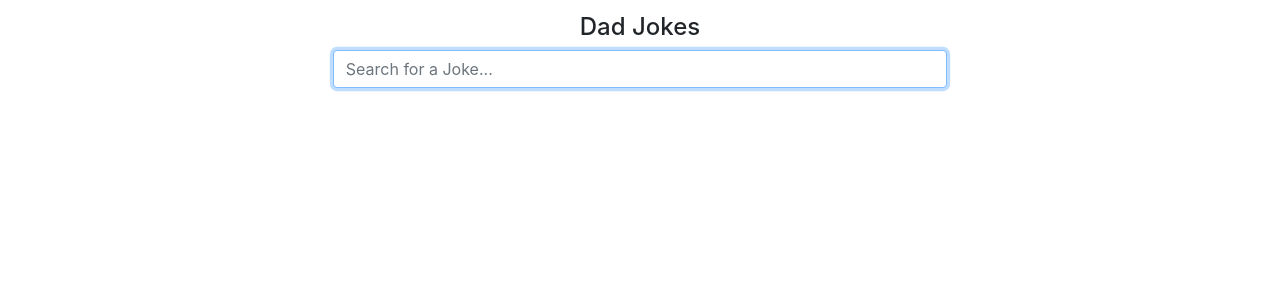
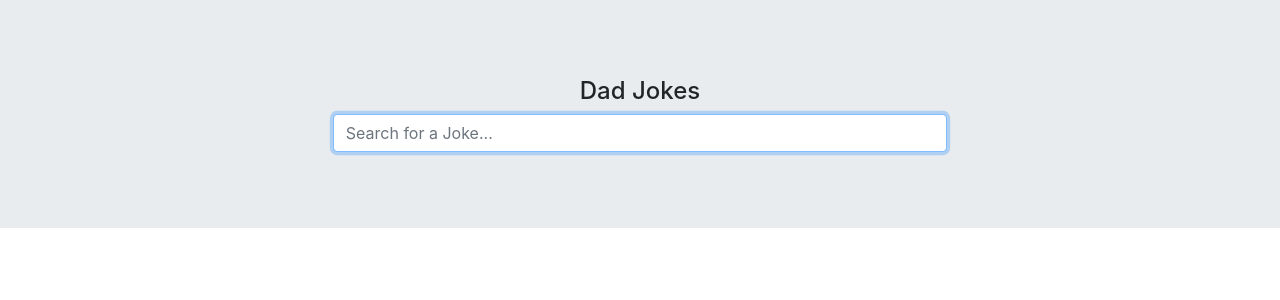
Before and after one commit to PrestonElliott/React-Hooks, a React (Create React App) app in the folder react-hooks/: page / in a window 1280 px wide. Shown: the top 300 px of the page. Built offline with nearby package versions, Linux system fonts and the light colour scheme.

Commit message:
updated styling

```diff
--- a/react-hooks/src/Components/Search/search.jsx
+++ b/react-hooks/src/Components/Search/search.jsx
@@ -1,11 +1,10 @@
 import React, { useState, useEffect, useRef } from 'react'
-import { Form, ListGroup } from 'react-bootstrap'
+import { Form, ListGroup, Jumbotron } from 'react-bootstrap'
 
 export default function Search() {
 
     // SET INITIAL STATE FOR query AND jokes
     // CREATE REF FOR SEARCH INPUT
-    // THIS ORDER MATTERS
     const [query, setQuery] = useState('')
     const [jokes, setJokes] = useState([])
     const focusSearch = useRef(null)
@@ -52,7 +51,7 @@ export default function Search() {
     // RENDER JOKES
     let jokeComponents = jokes.map((joke, index) => {
         return (
-        <ListGroup.Item key={index} action variant="primary">
+            <ListGroup.Item key={index} action variant="secondary">
                 {joke.joke}
             </ListGroup.Item>
         )
@@ -61,9 +60,9 @@ export default function Search() {
     // RENDER COMPONENT
     return (
         <>
+        <Jumbotron fluid>
             <Form id="search-form">
-            <h4> Dad Jokes </h4>
-
+                <h4>Dad Jokes</h4>
                 <Form.Control
                     type="email"
                     placeholder="Search for a Joke..."
@@ -76,6 +75,7 @@ export default function Search() {
             <ListGroup>
                 {jokeComponents}
             </ListGroup>
+        </Jumbotron>
         </>
     )
 }
```
Lines whose indentation alone changed are shown as unchanged.
